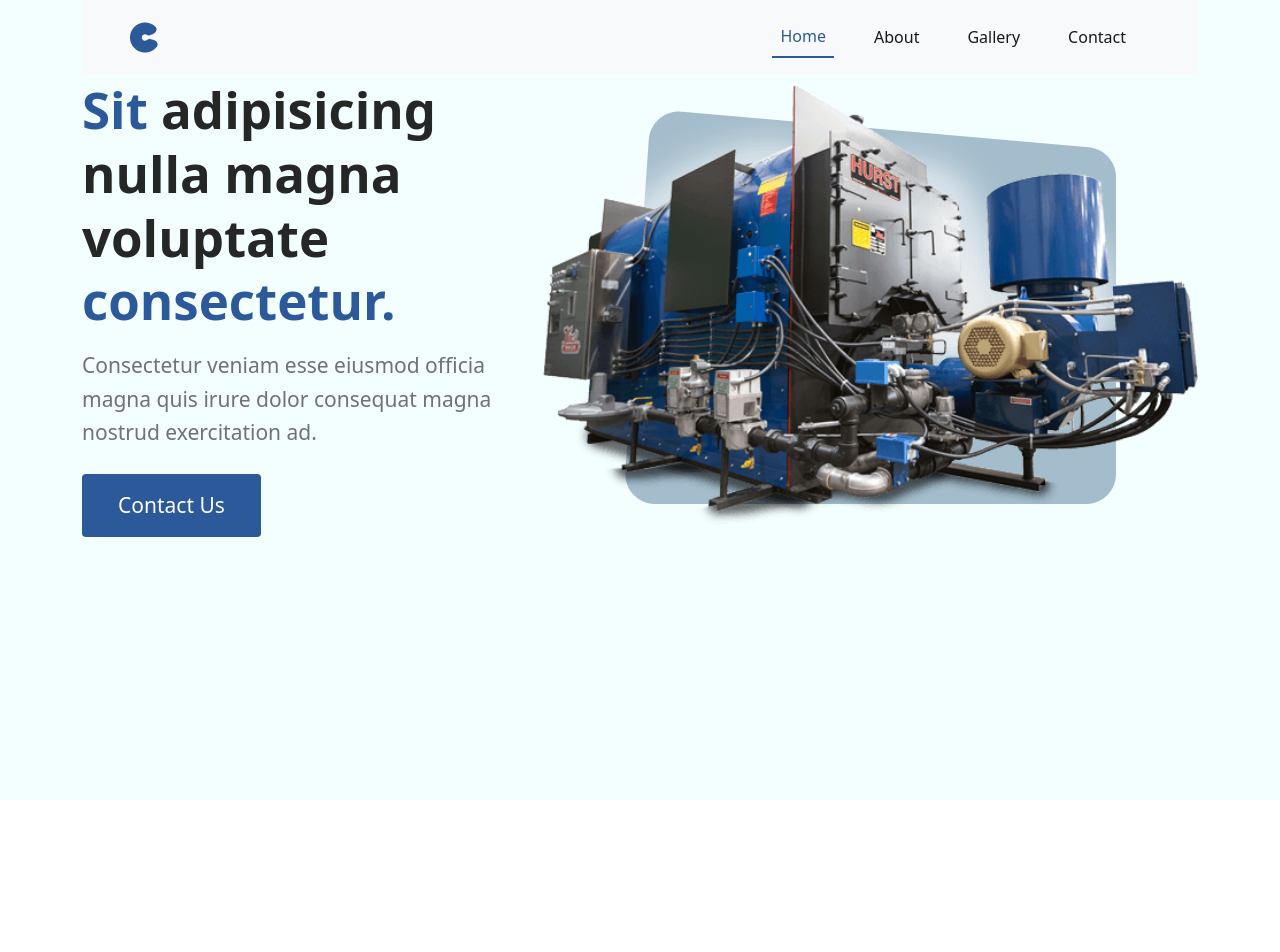
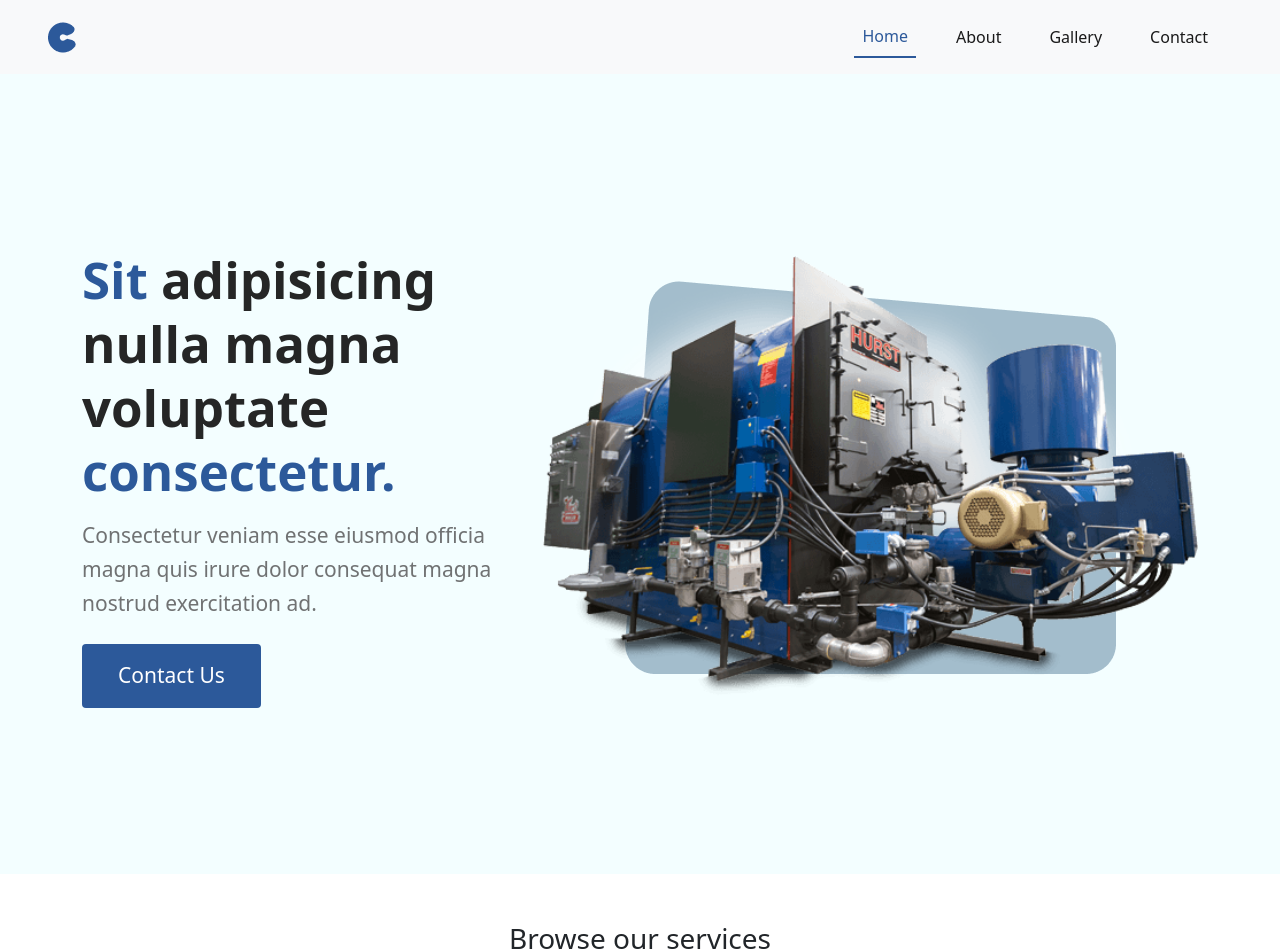
Before and after one commit to Alex225971/demo-website, a React (Create React App) app: page / in a window 1280 px wide. Shown: the top 952 px of the page. Before the commit the page ends 800 px from the top, so only its background shows below. Built offline with nearby package versions, Linux system fonts and the light colour scheme.

Commit message:
Changhes to layout

```diff
--- a/src/App.js
+++ b/src/App.js
@@ -1,10 +1,14 @@
 import "./App.scss";
 import Header from "./components/Header";
+import { Services } from "./components/Services";
+import { Navigation } from "./components/Navigation/Navigation";
 
 function App() {
   return (
     <div className="App">
+      <Navigation />
       <Header />
+      <Services />
     </div>
   );
 }
--- a/src/components/Header.js
+++ b/src/components/Header.js
@@ -6,10 +6,9 @@
 
 export default function Header() {
   return (
-    <div className=" header">
+    <div className="header d-flex">
       <div className="container">
-        <Navigation></Navigation>
-        <div className="d-flex flex-row justify-content-between align-items-center mt-1">
+        <div className="d-flex flex-row justify-content-between align-items-center mt-1 h-100">
           <div className="d-flex flex-column align-items-start me-3">
             <h1 className="header_h1 mb-3">
               <span>Sit</span> adipisicing nulla magna voluptate{" "}
```
